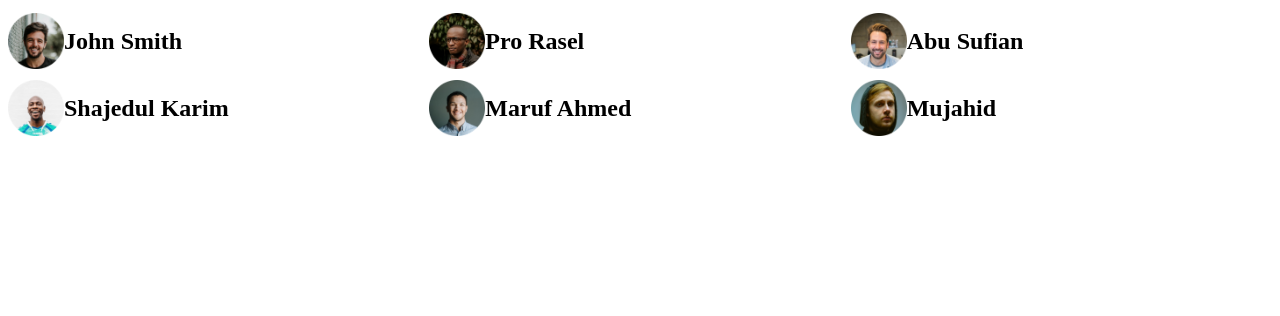
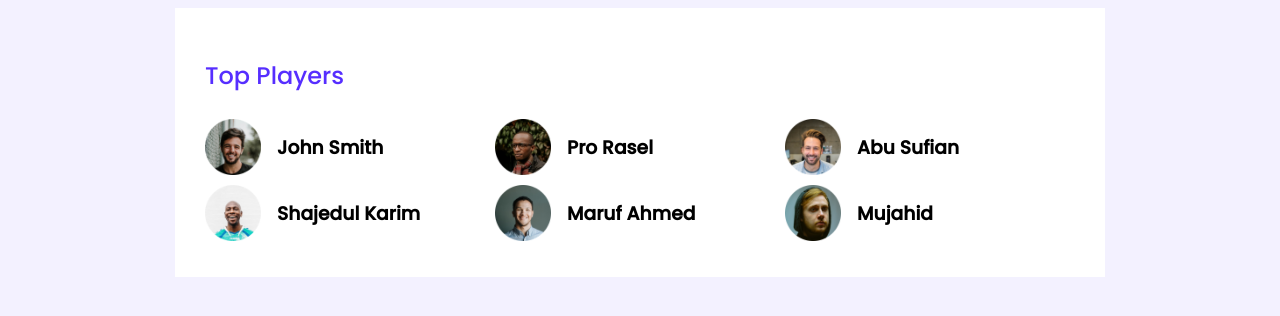
Before and after one commit to bakhtiar-abid/leader-board-HTML-CSS, a plain HTML site: page index.html in a window 1280 px wide. Drawn offline with Linux system fonts and the light colour scheme.

Commit message:
Extract style information from figma and apply to players

```diff
--- a/css/styles.css
+++ b/css/styles.css
@@ -1,4 +1,32 @@
+/* fonts */
+
+@import url("https://fonts.googleapis.com/css2?family=Poppins:wght@500&display=swap");
+
+/* common styles or utilities */
+body {
+   font-family: "Poppins", sans-serif;
+   background-color: #f3f1ff;
+}
+
+main {
+   display: flex;
+   justify-content: center;
+}
+
+.container {
+   background-color: #ffffff;
+   width: 870px;
+   padding: 30px;
+}
+
 /* top-players style */
+
+.section-title {
+   color: #562eff;
+   font-size: 24px;
+   font-weight: 500;
+   line-height: 36px;
+}
 
 .players {
    display: grid;
@@ -14,3 +42,7 @@
    width: 56px;
    height: 56px;
 }
+
+.player-name {
+   margin-left: 16px;
+}
--- a/index.html
+++ b/index.html
@@ -14,31 +14,34 @@
       <!-- header end -->
       <main>
          <!-- top players and top blogs -->
-         <section>
+         <section class="container">
+            <div class="top-players">
+               <h2 class="section-title">Top Players</h2>
                <div class="players">
                   <div class="player">
                      <img src="images/players/player-1.png" alt="" />
-                  <h2>John Smith</h2>
+                     <h3 class="player-name">John Smith</h3>
                   </div>
                   <div class="player">
                      <img src="images/players/player-2.png" alt="" />
-                  <h2>Pro Rasel</h2>
+                     <h3 class="player-name">Pro Rasel</h3>
                   </div>
                   <div class="player">
                      <img src="images/players/player-3.png" alt="" />
-                  <h2>Abu Sufian</h2>
+                     <h3 class="player-name">Abu Sufian</h3>
                   </div>
                   <div class="player">
                      <img src="images/players/player-4.png" alt="" />
-                  <h2>Shajedul Karim</h2>
+                     <h3 class="player-name">Shajedul Karim</h3>
                   </div>
                   <div class="player">
                      <img src="images/players/player-5.png" alt="" />
-                  <h2>Maruf Ahmed</h2>
+                     <h3 class="player-name">Maruf Ahmed</h2>
                   </div>
                   <div class="player">
                      <img src="images/players/player-6.png" alt="" />
-                  <h2>Mujahid</h2>
+                     <h3 class="player-name">Mujahid</h3>
+                  </div>
                </div>
             </div>
          </section>
```
Lines whose indentation alone changed are shown as unchanged.
